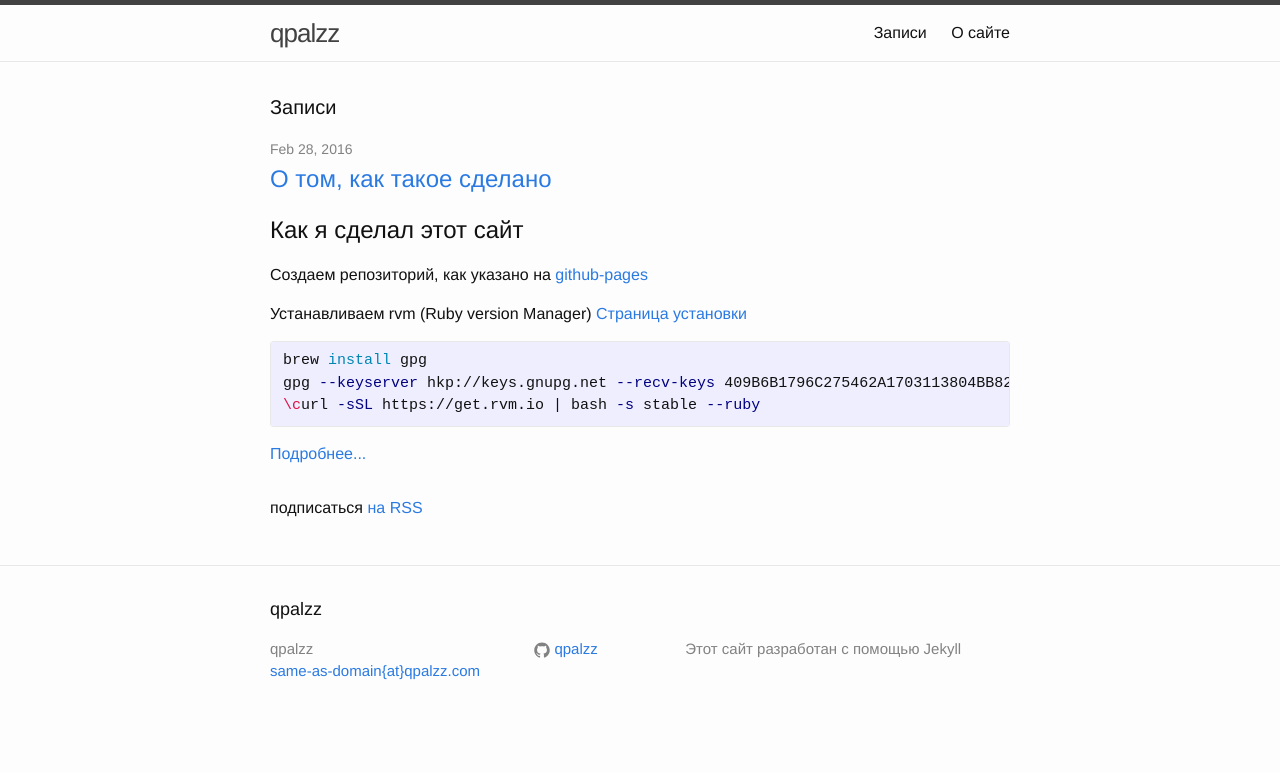
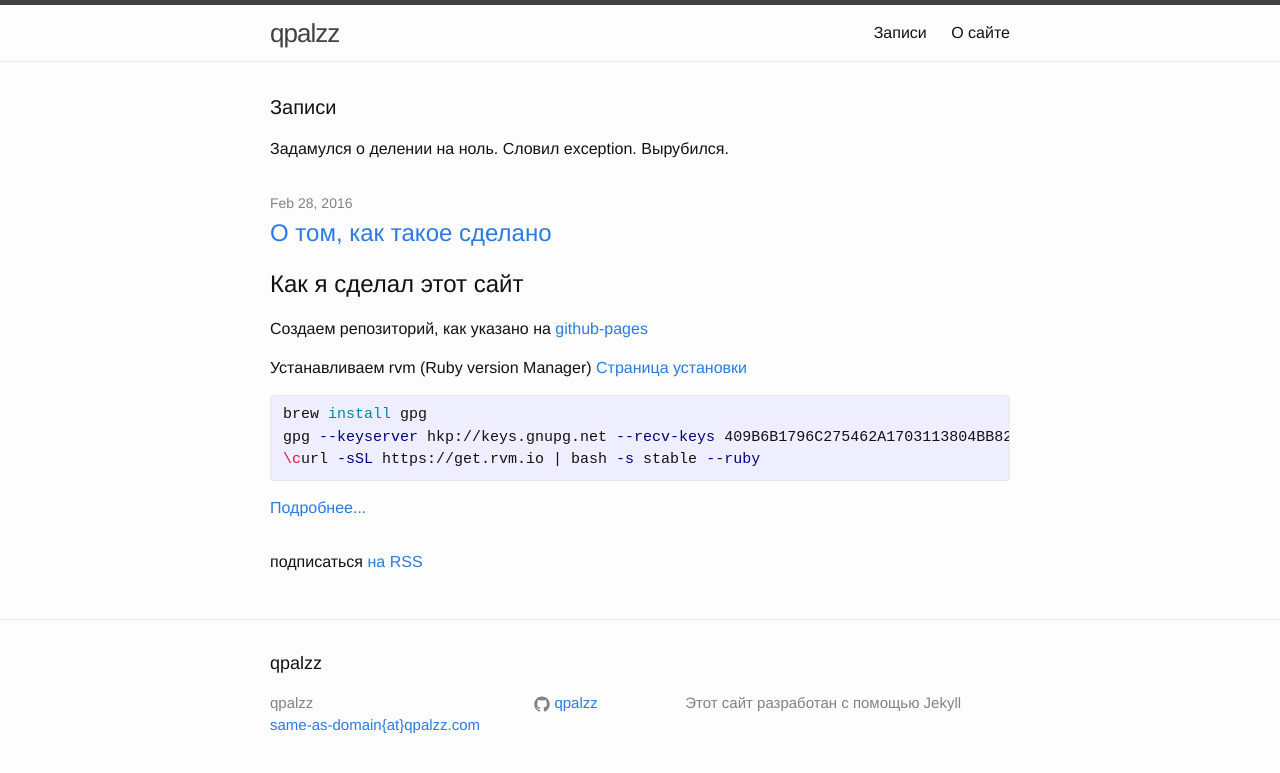
Before and after one commit to qpalzz/qpalzz.github.io, a Jekyll site: the page built from blog/index.html, in a window 1280 px wide. Shown: the top 773 px of the page. Built offline with Jekyll 4.4.1, drawn with Linux system fonts in a browser that asks for light colours.

```diff
--- /dev/null
+++ b/blog/_posts/2016-03-01-dividing-by-zero.markdown
@@ -0,0 +1,6 @@
+---
+title: dividing by zero
+layout: post
+categories: note
+---
+Задамулся о делении на ноль. Словил exception. Вырубился.
--- a/blog/index.html
+++ b/blog/index.html
@@ -12,6 +12,9 @@ menu_order: 10
   <ul class="post-list">
     {% for post in site.posts %}
       <li>
+      {% if post.categories contains "note" %}
+        {{ post.content }}
+      {% else %}
         <span class="post-meta">{{ post.date | date: "%b %-d, %Y" }}</span>
 
         <h2>
@@ -21,8 +24,9 @@ menu_order: 10
           {{ post.excerpt }}
         </p>
         <p>
-        	<a href="{{ post.url | prepend: site.baseurl }}">Подробнее...</a>
+          <a href="{{ post.url | prepend: site.baseurl }}">Подробнее...</a>
         </p>
+      {% endif %}
       </li>
     {% endfor %}
   </ul>
```
Also changed, not shown: 1 other file.
